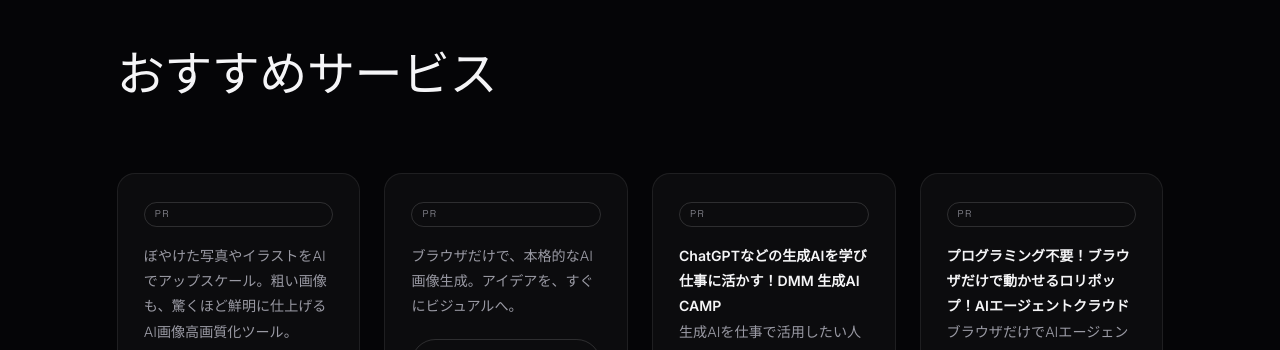
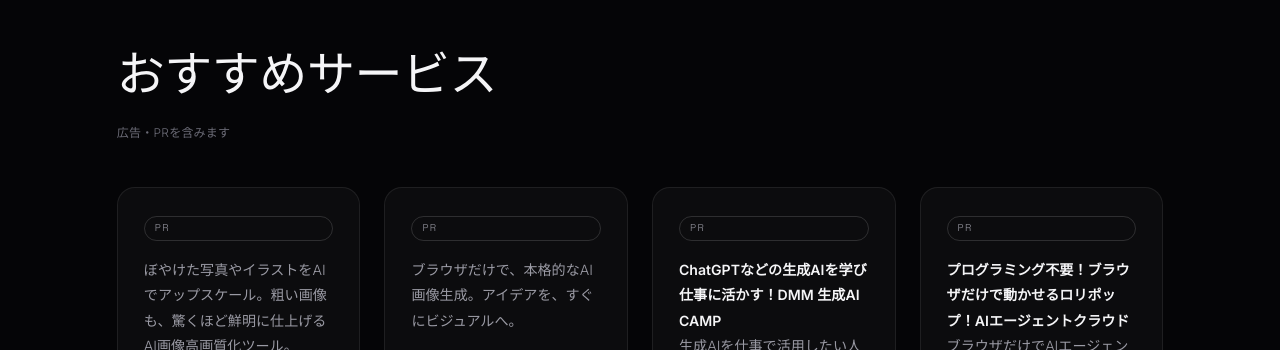
Before and after one commit to shmj8739-rgb/okapo-site, a plain HTML site: page index.html in a window 1280 px wide. Shown: the part 4180-4530 px from the top of the page. Drawn offline with Linux system fonts and the light colour scheme.

Commit message:
feat: おすすめサービスに広告・PR表示の開示文を追加
- 見出し直下、カードを見る前に認識できる位置に「広告・PRを含みます」を追加
- 各カードの既存のPRバッジはそのまま維持
- .promo セクション内に限定したスタイル調整のみで他セクションへの影響なし

Co-Authored-By: Claude Sonnet 5 <noreply@anthropic.com>

```diff
--- a/css/style.css
+++ b/css/style.css
@@ -1002,6 +1002,20 @@ body {
   background: var(--black);
 }
 
+/* 見出し直下の広告開示文。カードを見る前に認識できるよう
+   .promo セクション内でのみ section-title の下余白を詰める
+  (他セクションの .section-title には影響しない)。 */
+.promo .section-title {
+  margin-bottom: 14px;
+}
+
+.promo-disclosure {
+  margin-bottom: 44px;
+  font-size: 0.75rem;
+  letter-spacing: 0.02em;
+  color: var(--grey-dim);
+}
+
 .promo-grid {
   display: grid;
   grid-template-columns: repeat(auto-fit, minmax(240px, 1fr));
--- a/index.html
+++ b/index.html
@@ -343,6 +343,7 @@
 <section class="promo" id="promo">
   <div class="section-inner">
     <h2 class="section-title reveal">おすすめサービス</h2>
+    <p class="promo-disclosure reveal">広告・PRを含みます</p>
 
     <div class="promo-grid">
 
```
